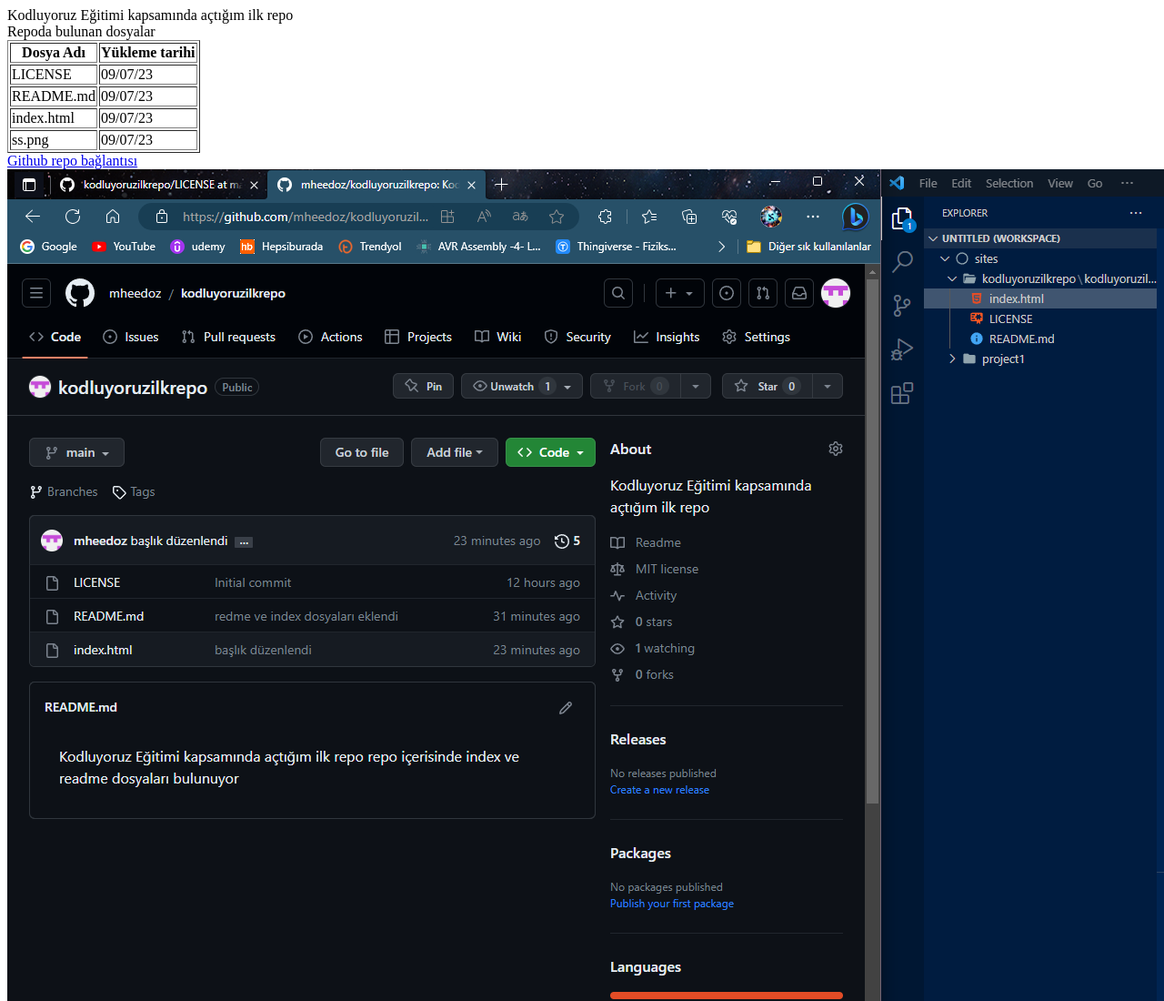
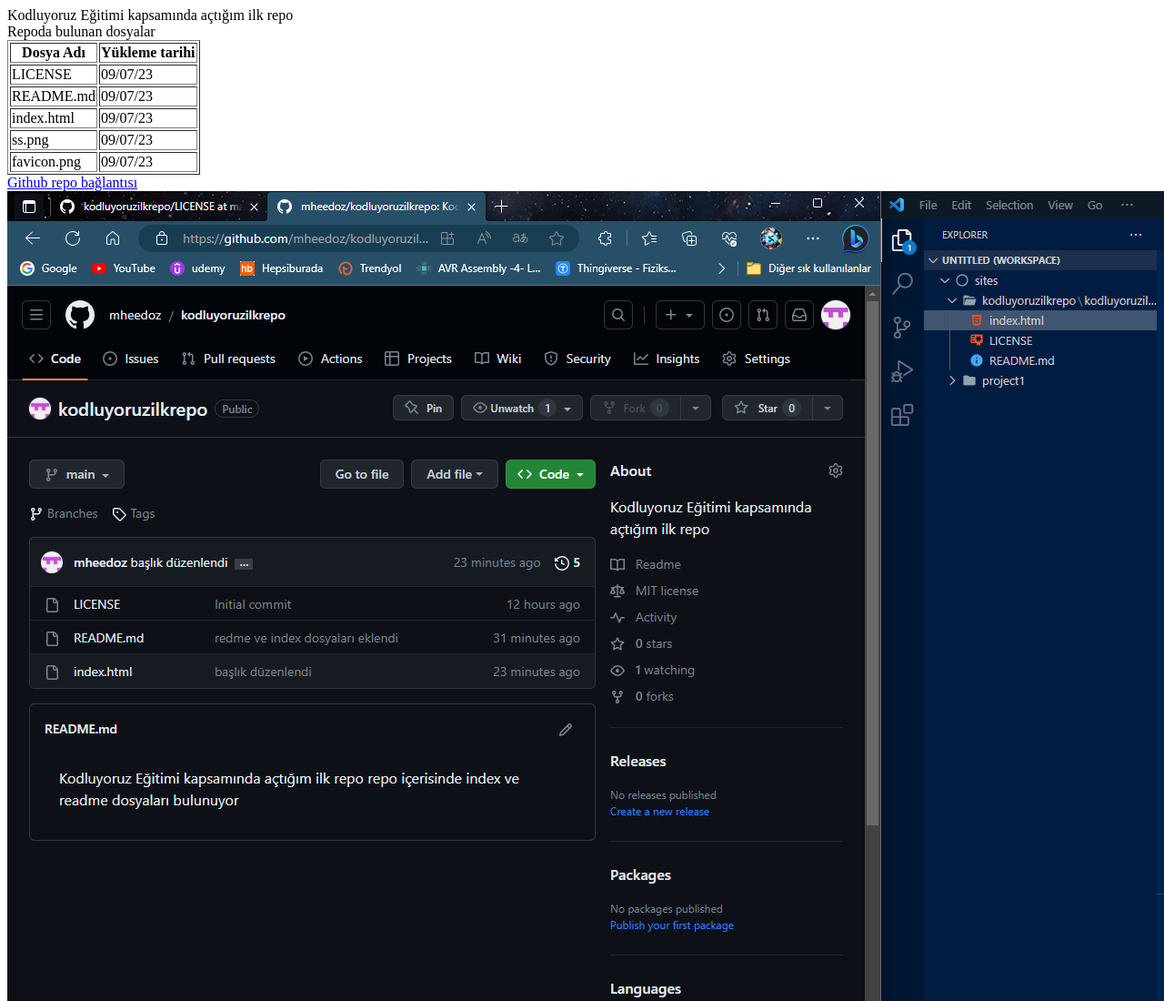
Before and after one commit to mheedoz/kodluyoruzilkrepo, a plain HTML site: page index.html in a window 1280 px wide. Shown: the top 1100 px of the page at 91% size. Drawn offline with Linux system fonts and the light colour scheme.

Commit message:
tabloya favicon dosyasını ekledim

```diff
--- a/index.html
+++ b/index.html
@@ -46,6 +46,13 @@
 
         </tr>
 
+        <tr>
+
+            <td>favicon.png</td>
+            <td>09/07/23</td>
+
+        </tr>
+
        </table>
        <a href="https://github.com/mheedoz/kodluyoruzilkrepo">Github repo bağlantısı</a>
     <img src="ss.png"/>
```
